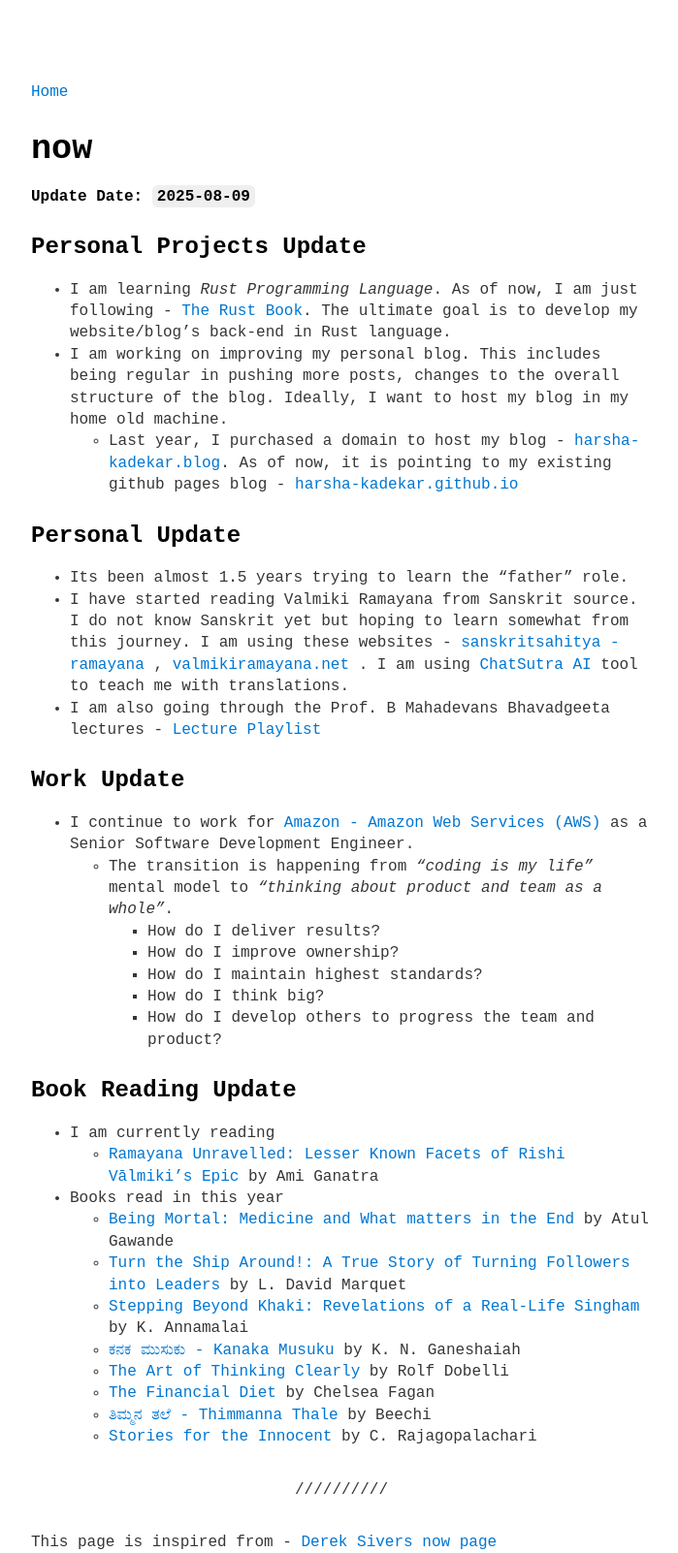
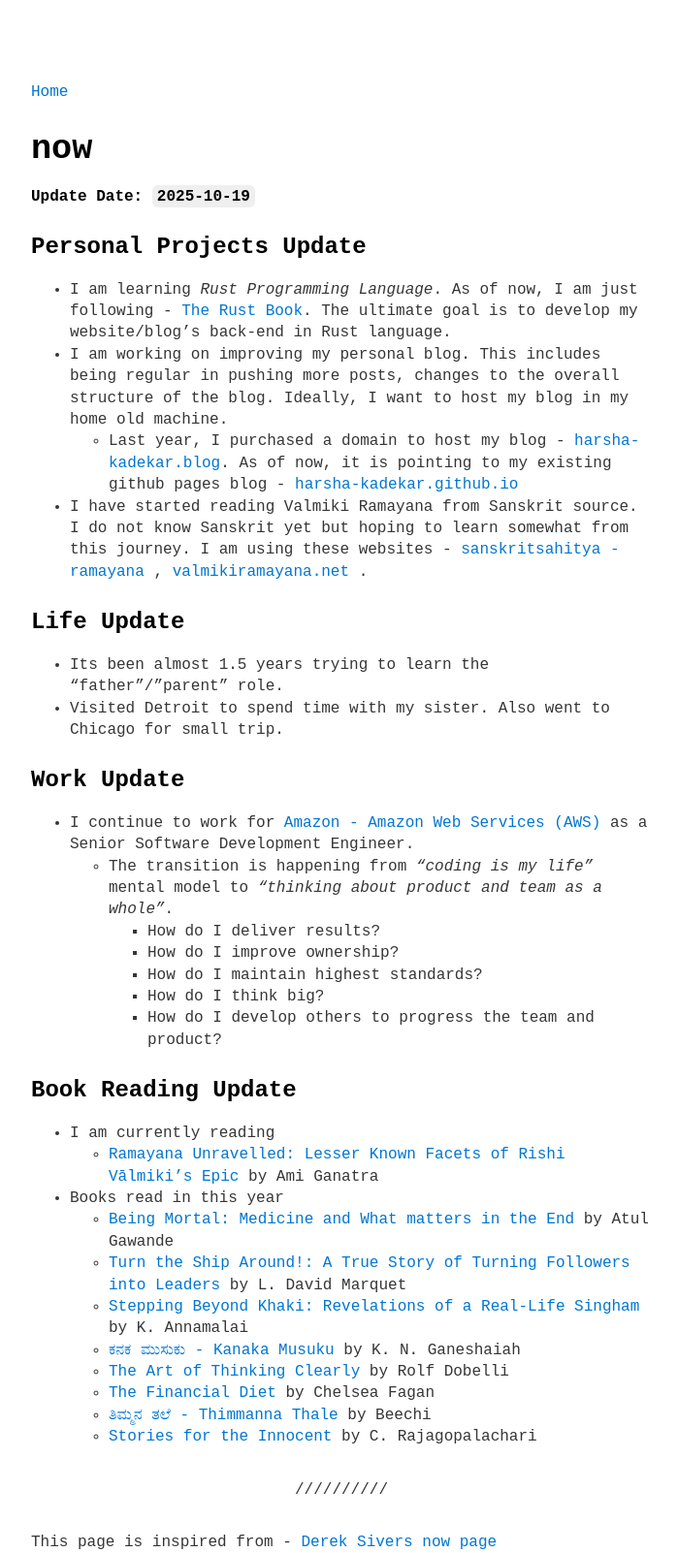
Before and after one commit to harsha-kadekar/harsha-kadekar.github.io, a Jekyll site: the page built from now.md, in a window 1280 px wide. Shown: the whole page at 97% size, without its empty margins (288-987 px from the left). Built offline with Jekyll 4.4.1, drawn with Linux system fonts in a browser that asks for light colours.

```diff
--- a/now.md
+++ b/now.md
@@ -2,20 +2,20 @@
 date: 2024-09-12
 layout: page
 title: now
-updated: 2025-10-14
+updated: 2025-10-19
 ---
 
-**Update Date: `2025-08-09`**
+**Update Date: `2025-10-19`**
 
 ## Personal Projects Update
 - I am learning *Rust Programming Language*. As of now, I am just following - [The Rust Book](https://doc.rust-lang.org/stable/book/). The ultimate goal is to develop my website/blog's back-end in Rust language.
 - I am working on improving my personal blog. This includes being regular in pushing more posts, changes to the overall structure of the blog. Ideally, I want to host my blog in my home old machine.
 	- Last year, I purchased a domain to host my blog - [harsha-kadekar.blog](https://www.harsha-kadekar.blog). As of now, it is pointing to my existing github pages blog - [harsha-kadekar.github.io](https://harsha-kadekar.github.io)
+- I have started reading Valmiki Ramayana from Sanskrit source. I do not know Sanskrit yet but hoping to learn somewhat from this journey. I am using these websites -  [sanskritsahitya - ramayana](https://sanskritsahitya.org/ramayanam) ,  [valmikiramayana.net](https://www.valmikiramayan.net) .
 
-## Personal Update
-- Its been almost 1.5 years trying to learn the "father" role.
-- I have started reading Valmiki Ramayana from Sanskrit source. I do not know Sanskrit yet but hoping to learn somewhat from this journey. I am using these websites -  [sanskritsahitya - ramayana](https://sanskritsahitya.org/ramayanam) ,  [valmikiramayana.net](https://www.valmikiramayan.net) . I am using [ChatSutra AI](https://chat.two.ai) tool to teach me with translations.
-- I am also going through the Prof. B Mahadevans Bhavadgeeta lectures - [Lecture Playlist](https://www.youtube.com/playlist?list=PLWjpkY4mU2RDGv2r6nom5IvVKOYye0RAB)
+## Life Update
+- Its been almost 1.5 years trying to learn the "father"/"parent" role.
+- Visited Detroit to spend time with my sister. Also went to Chicago for small trip.
 
 ## Work Update
 - I continue to work for [Amazon - Amazon Web Services (AWS)](https://aws.amazon.com) as a Senior Software Development Engineer.
```
Also changed, not shown: _posts/2025-10-25-book-summary-turn-the-ship-arround.md (added, +84 -0 lines).
